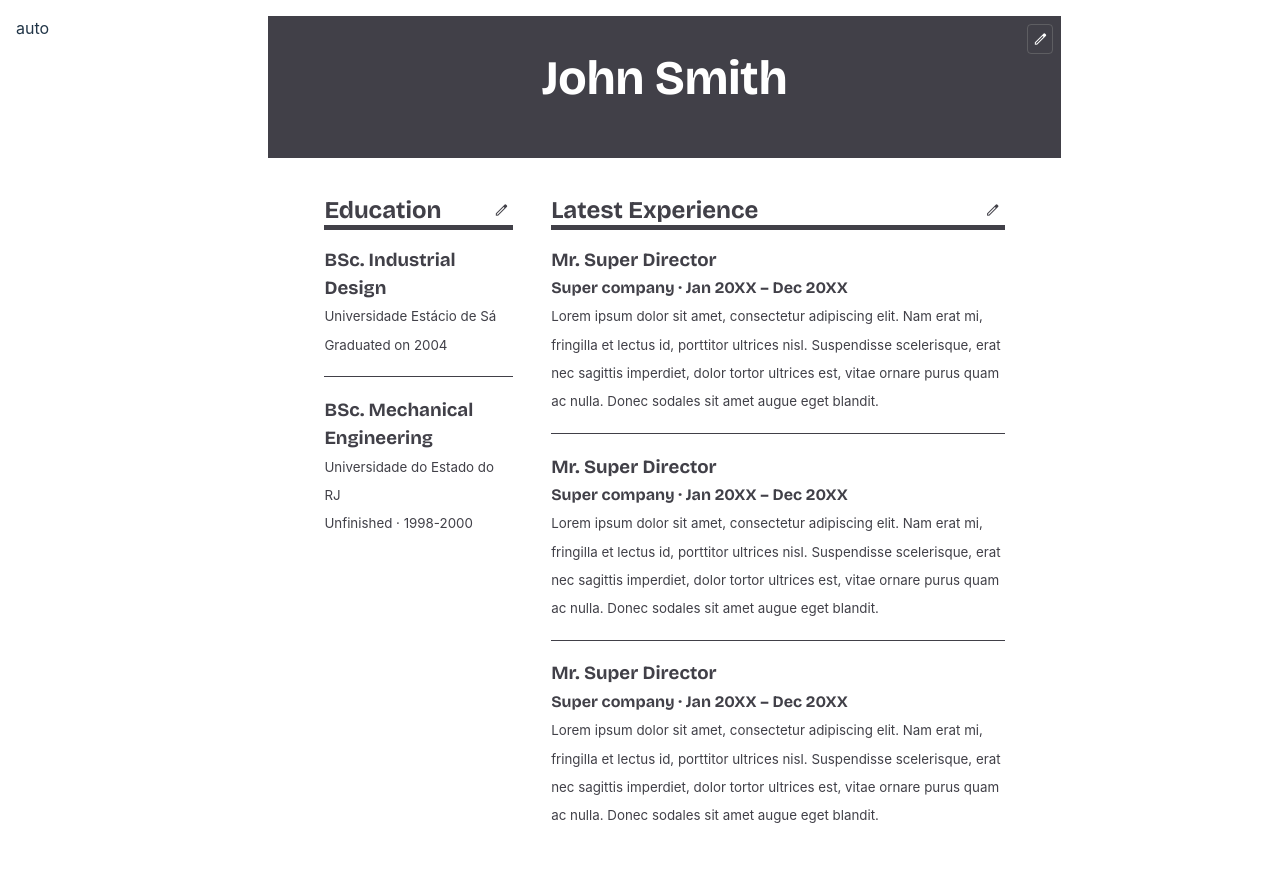
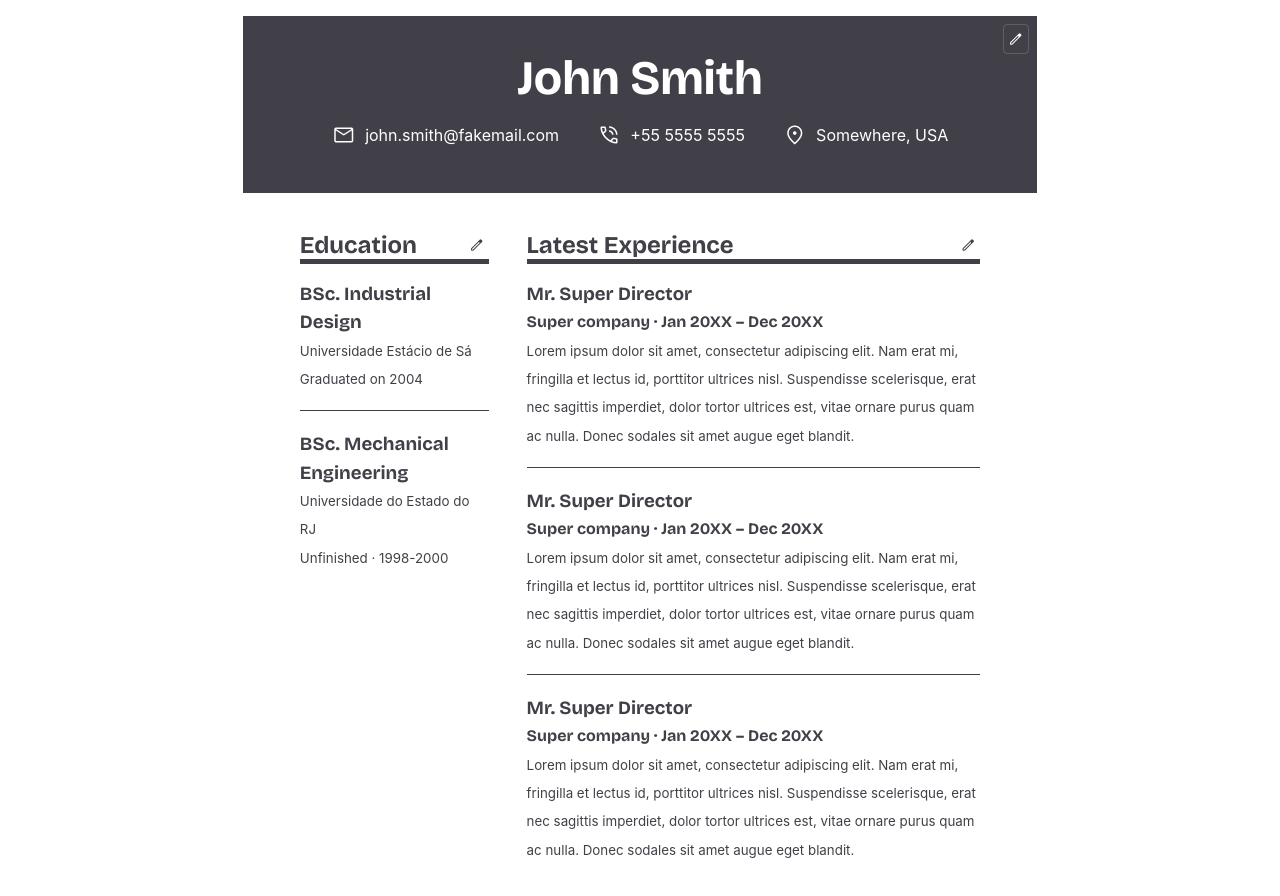
Before and after one commit to brunosra/top-cv-builder, a React (Vite) app: page / in a window 1280 px wide. Shown: the top 896 px of the page. Built offline with nearby package versions, Linux system fonts and the light colour scheme.

Commit message:
Fix data structure for Personal Fields

```diff
--- a/src/Resume.jsx
+++ b/src/Resume.jsx
@@ -4,6 +4,12 @@ import EditButton from "./components/EditButton";
 import { useState } from "react";
 import PersonalFields from "./components/PersonalFields";
 
+let personalDefault = {
+  name: "John Smith",
+  email: "john.smith@fakemail.com",
+  phone: "+55 5555 5555",
+  location: "Somewhere, USA",
+};
 let educationDefaultArr = [
   {
     uuid: uuidv4(),
@@ -49,69 +55,85 @@ let experienceDefaultArr = [
   },
 ];
 
-function Resume({
-  name = "John Smith",
-  email = "",
-  phone = "",
-  location = "",
-  education = educationDefaultArr,
-  experience = experienceDefaultArr,
-}) {
+function Resume() {
   const [mode, setMode] = useState("view");
-  const [data, setData] = useState({});
+  const [data, setData] = useState({
+    personal: personalDefault,
+    education: educationDefaultArr,
+    experience: experienceDefaultArr,
+  });
+  const [tempData, setTempData] = useState({
+    personal: personalDefault,
+    education: educationDefaultArr,
+    experience: experienceDefaultArr,
+  });
 
   const openPersonalForm = () => {
+    setTempData({ ...data });
     setMode("editPersonal");
+    document.body.style.overflow = "hidden";
   };
 
   const cancelForm = () => {
+    document.body.style.overflow = "auto";
     setMode("view");
   };
 
   const captureDataFromTextFields = (e) => {
-    console.log(e.target.name, e.target.value);
-    setData({ ...data, [e.target.name]: e.target.value });
+    setTempData({ ...data });
+
+    let formID = e.target.form.id;
+    let fieldName = e.target.name;
+    let fieldValue = e.target.value;
+
+    let tempObj = { ...tempData[formID] };
+    console.log(tempData[formID]);
+    tempObj[fieldName] = fieldValue;
+
+    setTempData({ ...tempData, [formID]: tempObj });
   };
 
   const submitData = (e) => {
     e.preventDefault();
-    console.log(data);
+    setData({
+      ...tempData,
+    });
+    setMode("view");
   };
 
   return (
     <>
-      {mode !== "view"
-        ? (document.getElementsByTagName("body")[0].style.overflow = "hidden")
-        : (document.getElementsByTagName("body")[0].style.overflow = "auto")}
+      {}
       {mode == "editPersonal" ? (
         <PersonalFields
           handleTextFieldChange={captureDataFromTextFields}
           handleSubmit={submitData}
           handleCancel={cancelForm}
           id="personal"
-          data={data}
+          data={tempData.personal}
         />
       ) : null}
 
       <div className="page resume">
         <div className="header-resume personal-info">
           <EditButton handleClick={openPersonalForm} />
-          <h1>{name}</h1>
-          {email && (
+          <h1>{data.personal.name}</h1>
+          {data.personal.email && (
             <span className="info">
-              <span className="material-symbols-outlined">mail</span> {email}
+              <span className="material-symbols-outlined">mail</span>{" "}
+              {data.personal.email}
             </span>
           )}
-          {phone && (
+          {data.personal.phone && (
             <span className="info">
               <span className="material-symbols-outlined">phone_in_talk</span>{" "}
-              {phone}
+              {data.personal.phone}
             </span>
           )}
-          {location && (
+          {data.personal.location && (
             <span className="info">
               <span className="material-symbols-outlined">location_on</span>{" "}
-              {location}
+              {data.personal.location}
             </span>
           )}
         </div>
@@ -119,7 +141,7 @@ function Resume({
           <EditButton handleClick={() => console.log("click!")} />
           <h2>Education</h2>
           <ul>
-            {education.map((item) => (
+            {data.education.map((item) => (
               <li key={item.uuid}>
                 <h3>{item.degree}</h3>
                 <p>{item.institution}</p>
@@ -132,7 +154,7 @@ function Resume({
           <EditButton handleClick={() => console.log("click!")} />
           <h2>Latest Experience</h2>
           <ul>
-            {experience.map((item) => (
+            {data.experience.map((item) => (
               <li key={item.uuid}>
                 <h3>{item.position}</h3>
                 <h4>
--- a/src/components/PersonalFields.jsx
+++ b/src/components/PersonalFields.jsx
@@ -10,13 +10,13 @@ function PersonalFields({
   return (
     <>
       <div className="backdrop"></div>
-      <div className="card" id={id}>
+      <div className="card">
         {console.log(data)}
         <div className="header">
           <h2>Personal Information</h2>
         </div>
         <div className="body">
-          <form action="#">
+          <form action="#" id={id} method="POST">
             <TextField
               name="name"
               label="First and Last Name"
```
